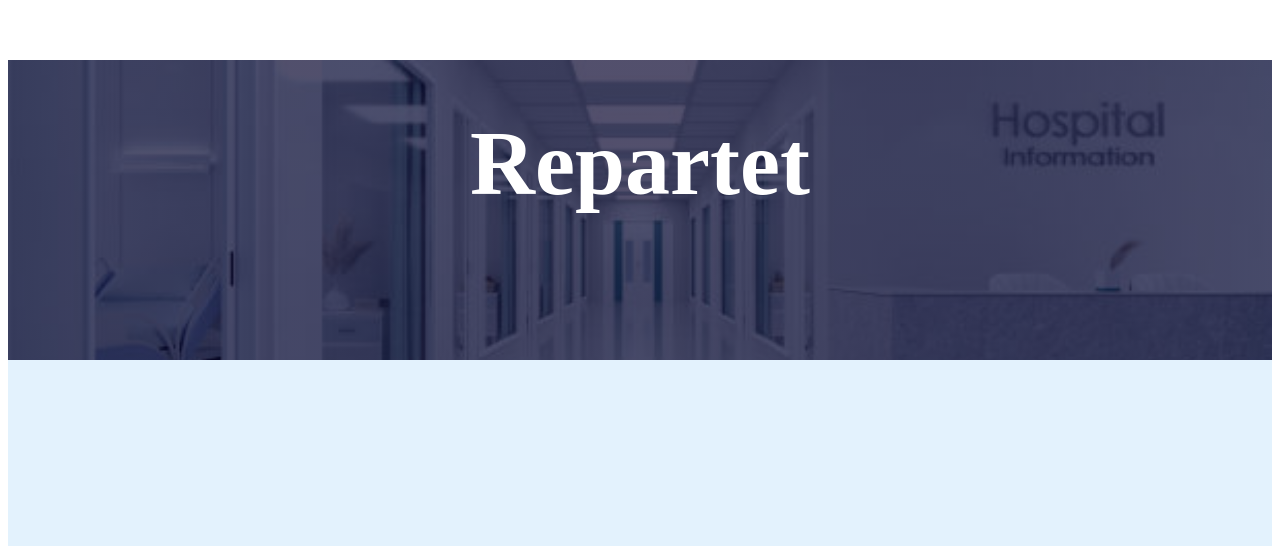
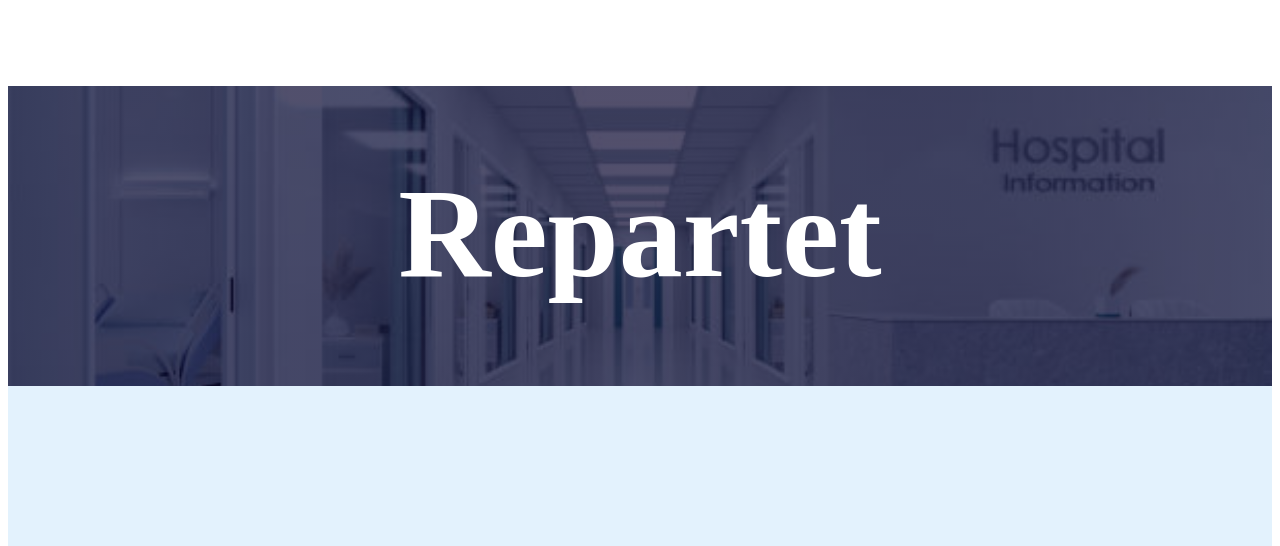
Before and after one commit to RigonP/ProjektiInxhinieriEWeb, a PHP site: page /repartet.html in a window 1280 px wide. Shown: the top 546 px of the page. Run offline with PHP 8.4, Linux system fonts and the light colour scheme.

Commit message:
Ndryshimi i font-size te repartet h1 dhe width img

```diff
--- a/Repartet/repartet.css
+++ b/Repartet/repartet.css
@@ -9,7 +9,7 @@
 
  .repartet h1{
      transform: translateY(50%);
-     font-size: 90px;
+     font-size: 10vw;
      text-align: center;
      color: #fff;
  }
@@ -114,7 +114,7 @@
     cursor: pointer;
   }
   .images{
-    width: 200%;
+    width: 400%; /* Per shkak qe kemi 4 foto width duhet te jete 400%  */
     height: 25%;
   }
   .images img{
```
